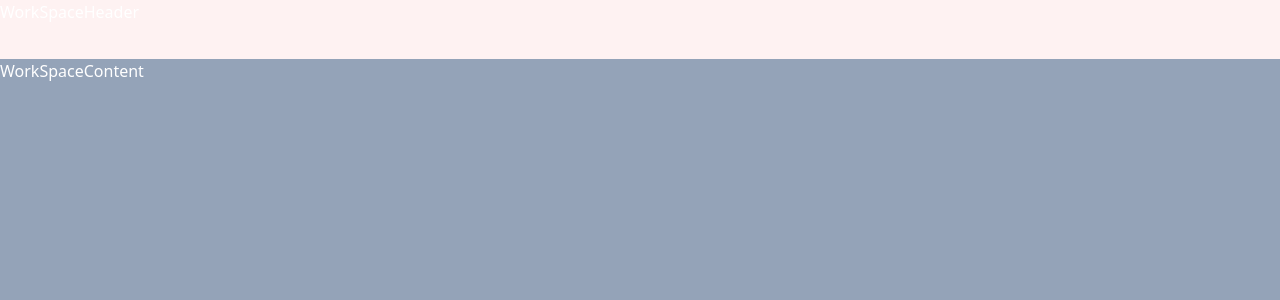
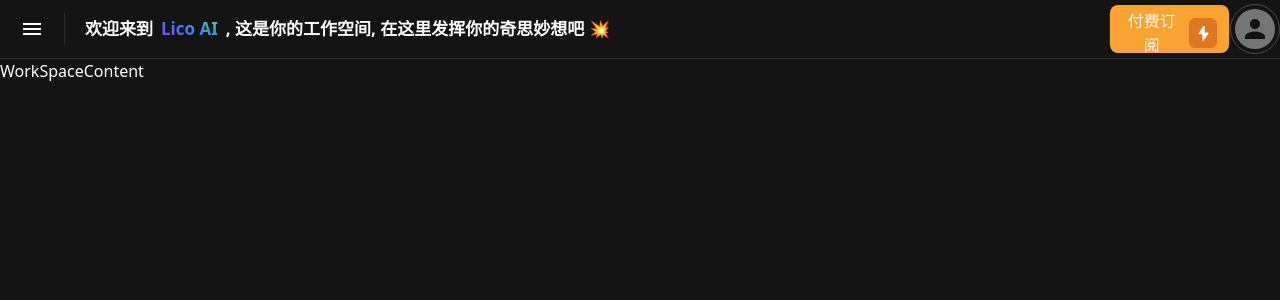
Before and after one commit to Licodeao/lico-ai, a React (Vite) app in the folder graduation-frontend/: page /workspace in a window 1280 px wide. Shown: the top 300 px of the page. Built offline with nearby package versions, Linux system fonts and the light colour scheme; no server answers.

Commit message:
feat(Workspace): WorkSpaceHeader finished

```diff
--- a/graduation-frontend/output.css
+++ b/graduation-frontend/output.css
@@ -586,9 +586,31 @@ video {
   bottom: 2rem;
 }
 
+.m-5 {
+  margin: 1.25rem;
+}
+
+.m-3 {
+  margin: 0.75rem;
+}
+
+.m-1 {
+  margin: 0.25rem;
+}
+
 .my-2 {
   margin-top: 0.5rem;
   margin-bottom: 0.5rem;
+}
+
+.mx-3 {
+  margin-left: 0.75rem;
+  margin-right: 0.75rem;
+}
+
+.my-1 {
+  margin-top: 0.25rem;
+  margin-bottom: 0.25rem;
 }
 
 .mt-12 {
@@ -601,6 +623,26 @@ video {
 
 .mt-5 {
   margin-top: 1.25rem;
+}
+
+.mr-4 {
+  margin-right: 1rem;
+}
+
+.ml-4 {
+  margin-left: 1rem;
+}
+
+.ml-2 {
+  margin-left: 0.5rem;
+}
+
+.ml-3 {
+  margin-left: 0.75rem;
+}
+
+.ml-5 {
+  margin-left: 1.25rem;
 }
 
 .flex {
@@ -635,6 +677,30 @@ video {
   height: 4rem;
 }
 
+.h-7 {
+  height: 1.75rem;
+}
+
+.h-6 {
+  height: 1.5rem;
+}
+
+.h-8 {
+  height: 2rem;
+}
+
+.h-5 {
+  height: 1.25rem;
+}
+
+.h-12 {
+  height: 3rem;
+}
+
+.h-\[30px\] {
+  height: 30px;
+}
+
 .w-3\/4 {
   width: 75%;
 }
@@ -659,6 +725,54 @@ video {
   width: 85%;
 }
 
+.w-6 {
+  width: 1.5rem;
+}
+
+.w-8 {
+  width: 2rem;
+}
+
+.w-1\/5 {
+  width: 20%;
+}
+
+.w-0 {
+  width: 0px;
+}
+
+.w-1 {
+  width: 0.25rem;
+}
+
+.w-\[1px\] {
+  width: 1px;
+}
+
+.w-1\/3 {
+  width: 33.333333%;
+}
+
+.w-1\/4 {
+  width: 25%;
+}
+
+.w-1\/6 {
+  width: 16.666667%;
+}
+
+.w-20 {
+  width: 5rem;
+}
+
+.w-24 {
+  width: 6rem;
+}
+
+.w-\[30px\] {
+  width: 30px;
+}
+
 .flex-1 {
   flex: 1 1 0%;
 }
@@ -671,6 +785,10 @@ video {
   cursor: pointer;
 }
 
+.flex-row {
+  flex-direction: row;
+}
+
 .flex-col {
   flex-direction: column;
 }
@@ -679,8 +797,16 @@ video {
   align-items: center;
 }
 
+.justify-start {
+  justify-content: flex-start;
+}
+
 .justify-center {
   justify-content: center;
+}
+
+.justify-between {
+  justify-content: space-between;
 }
 
 .justify-around {
@@ -707,12 +833,63 @@ video {
   gap: 1.25rem;
 }
 
+.gap-6 {
+  gap: 1.5rem;
+}
+
+.gap-2 {
+  gap: 0.5rem;
+}
+
 .rounded-\[80px\] {
   border-radius: 80px;
 }
 
 .rounded-md {
   border-radius: 0.375rem;
+}
+
+.rounded-lg {
+  border-radius: 0.5rem;
+}
+
+.rounded-sm {
+  border-radius: 0.125rem;
+}
+
+.rounded-full {
+  border-radius: 9999px;
+}
+
+.border {
+  border-width: 1px;
+}
+
+.border-b {
+  border-bottom-width: 1px;
+}
+
+.border-r {
+  border-right-width: 1px;
+}
+
+.border-solid {
+  border-style: solid;
+}
+
+.border-\[\#4B4B4C\] {
+  --tw-border-opacity: 1;
+  border-color: rgb(75 75 76 / var(--tw-border-opacity));
+}
+
+.border-b-\[\#2C2C2C\] {
+  --tw-border-opacity: 1;
+  border-bottom-color: rgb(44 44 44 / var(--tw-border-opacity));
+}
+
+.border-r-\[\#2C2C2C\] {
+  --tw-border-opacity: 1;
+  border-right-color: rgb(44 44 44 / var(--tw-border-opacity));
 }
 
 .bg-\[\#202020\] {
@@ -733,6 +910,41 @@ video {
 .bg-slate-400 {
   --tw-bg-opacity: 1;
   background-color: rgb(148 163 184 / var(--tw-bg-opacity));
+}
+
+.bg-\[\#141414\] {
+  --tw-bg-opacity: 1;
+  background-color: rgb(20 20 20 / var(--tw-bg-opacity));
+}
+
+.bg-\[\#fff\] {
+  --tw-bg-opacity: 1;
+  background-color: rgb(255 255 255 / var(--tw-bg-opacity));
+}
+
+.bg-\[\#eee\] {
+  --tw-bg-opacity: 1;
+  background-color: rgb(238 238 238 / var(--tw-bg-opacity));
+}
+
+.bg-\[\#2C2C2C\] {
+  --tw-bg-opacity: 1;
+  background-color: rgb(44 44 44 / var(--tw-bg-opacity));
+}
+
+.bg-\[\#F9A432\] {
+  --tw-bg-opacity: 1;
+  background-color: rgb(249 164 50 / var(--tw-bg-opacity));
+}
+
+.bg-\[\#EB8B2A\] {
+  --tw-bg-opacity: 1;
+  background-color: rgb(235 139 42 / var(--tw-bg-opacity));
+}
+
+.bg-\[\#DE7722\] {
+  --tw-bg-opacity: 1;
+  background-color: rgb(222 119 34 / var(--tw-bg-opacity));
 }
 
 .bg-gradient-to-tr {
@@ -776,6 +988,18 @@ video {
      object-fit: cover;
 }
 
+.p-5 {
+  padding: 1.25rem;
+}
+
+.p-2 {
+  padding: 0.5rem;
+}
+
+.p-3 {
+  padding: 0.75rem;
+}
+
 .px-8 {
   padding-left: 2rem;
   padding-right: 2rem;
@@ -784,6 +1008,31 @@ video {
 .py-2 {
   padding-top: 0.5rem;
   padding-bottom: 0.5rem;
+}
+
+.px-5 {
+  padding-left: 1.25rem;
+  padding-right: 1.25rem;
+}
+
+.py-4 {
+  padding-top: 1rem;
+  padding-bottom: 1rem;
+}
+
+.px-3 {
+  padding-left: 0.75rem;
+  padding-right: 0.75rem;
+}
+
+.py-1 {
+  padding-top: 0.25rem;
+  padding-bottom: 0.25rem;
+}
+
+.px-2 {
+  padding-left: 0.5rem;
+  padding-right: 0.5rem;
 }
 
 .text-center {
@@ -812,6 +1061,10 @@ video {
 .text-sm {
   font-size: 0.875rem;
   line-height: 1.25rem;
+}
+
+.text-\[17px\] {
+  font-size: 17px;
 }
 
 .font-black {
@@ -869,6 +1122,11 @@ video {
   color: rgb(255 255 255 / var(--tw-text-opacity));
 }
 
+.text-\[\#2C2C2C\] {
+  --tw-text-opacity: 1;
+  color: rgb(44 44 44 / var(--tw-text-opacity));
+}
+
 .no-underline {
   text-decoration-line: none;
 }
@@ -887,6 +1145,10 @@ body {
   display: none;
 }
 
+.hover\:rounded-lg:hover {
+  border-radius: 0.5rem;
+}
+
 .hover\:bg-\[\#161616\]:hover {
   --tw-bg-opacity: 1;
   background-color: rgb(22 22 22 / var(--tw-bg-opacity));
@@ -896,3 +1158,37 @@ body {
   --tw-bg-opacity: 1;
   background-color: rgb(52 84 181 / var(--tw-bg-opacity));
 }
+
+.hover\:bg-\[\#eee\]:hover {
+  --tw-bg-opacity: 1;
+  background-color: rgb(238 238 238 / var(--tw-bg-opacity));
+}
+
+.hover\:bg-\[\#000\]:hover {
+  --tw-bg-opacity: 1;
+  background-color: rgb(0 0 0 / var(--tw-bg-opacity));
+}
+
+.hover\:bg-\[\#2C2D2F\]:hover {
+  --tw-bg-opacity: 1;
+  background-color: rgb(44 45 47 / var(--tw-bg-opacity));
+}
+
+.hover\:bg-\[\#EB8A2A\]:hover {
+  --tw-bg-opacity: 1;
+  background-color: rgb(235 138 42 / var(--tw-bg-opacity));
+}
+
+.hover\:bg-\[\#DE7722\]:hover {
+  --tw-bg-opacity: 1;
+  background-color: rgb(222 119 34 / var(--tw-bg-opacity));
+}
+
+.hover\:bg-\[\#EB8B2A\]:hover {
+  --tw-bg-opacity: 1;
+  background-color: rgb(235 139 42 / var(--tw-bg-opacity));
+}
+
+.hover\:p-5:hover {
+  padding: 1.25rem;
+}
--- a/graduation-frontend/package.json
+++ b/graduation-frontend/package.json
@@ -14,6 +14,7 @@
     "@emotion/react": "^11.11.4",
     "@emotion/styled": "^11.11.0",
     "@fontsource/roboto": "^5.0.8",
+    "@mui/icons-material": "^5.15.14",
     "@mui/material": "^5.15.11",
     "@reduxjs/toolkit": "^2.2.1",
     "axios": "^1.6.7",
--- /dev/null
+++ b/graduation-frontend/src/components/upgrade.tsx
@@ -0,0 +1,36 @@
+const UpgradeLogo = () => {
+  return (
+    <svg
+      width="15"
+      height="15"
+      viewBox="0 0 8 12"
+      fill="none"
+      xmlns="http://www.w3.org/2000/svg"
+      className="sc-aXZVg dxEjLj sc-eyvILC fVzCQO "
+    >
+      <path
+        d="M4.94101 5.40007h2.58777c.36358 0 .58977.33558.40591.60221L3.9354 11.8016c-.24261.3518-.87641.2056-.87641-.2022V6.59993H.471217c-.363579 0-.589773-.33559-.4059043-.60221L4.0646.198373c.24261-.351804.87641-.20553566.87641.202259V5.40007Z"
+        fill="#fff"
+      ></path>
+      <path
+        d="M7.52878 5.40007H4.94101v1h2.58777c.04286 0 .08381.00466.1224.01332l.28351-.41111c.18386-.26663-.04233-.60221-.40591-.60221ZM.348819 6.58661 4.0646 1.19837c.24261-.351801.87641-.205532.87641.20226V.400632c0-.40779466-.6338-.554063-.87641-.202259L.0653127 5.99772c-.1621954.2352-.0053025.52405.2835063.58889Z"
+        fill="#fff"
+      ></path>
+      <defs>
+        <linearGradient
+          id="a"
+          x1="3.41645"
+          y1="10.9569"
+          x2="3.59467"
+          y2="0.532008"
+          gradientUnits="userSpaceOnUse"
+        >
+          <stop stopColor="#FFF6E9"></stop>
+          <stop offset="1" stopColor="#FFEDD3"></stop>
+        </linearGradient>
+      </defs>
+    </svg>
+  );
+};
+
+export default UpgradeLogo;
--- a/graduation-frontend/src/pages/workspace/components/content/index.tsx
+++ b/graduation-frontend/src/pages/workspace/components/content/index.tsx
@@ -5,9 +5,7 @@ interface IProps {
 }
 
 const WorkSpaceContent: FC<IProps> = () => {
-  return (
-    <div className="w-full h-screen flex-6 bg-slate-400">WorkSpaceContent</div>
-  );
+  return <div className="w-full h-screen flex-6">WorkSpaceContent</div>;
 };
 
 export default WorkSpaceContent;
--- a/graduation-frontend/src/pages/workspace/components/header/index.tsx
+++ b/graduation-frontend/src/pages/workspace/components/header/index.tsx
@@ -1,11 +1,67 @@
-import type { FC, ReactNode } from "react";
+import * as React from "react";
+import { useState, type FC, type ReactNode } from "react";
+import MenuIcon from "@mui/icons-material/Menu";
+import Menu from "@mui/material/Menu";
+import MenuItem from "@mui/material/MenuItem";
+import Avatar from "@mui/material/Avatar";
+import UpgradeLogo from "@/components/upgrade";
 
 interface IProps {
   children?: ReactNode;
 }
 
 const WorkSpaceHeader: FC<IProps> = () => {
-  return <div className="w-full h-16 bg-red-50 flex-4">WorkSpaceHeader</div>;
+  const [anchorEl, setAnchorEl] = useState<null | HTMLElement>(null);
+  const menuOpen = Boolean(anchorEl);
+  const handleClickProfile = (e: React.MouseEvent<HTMLDivElement>) => {
+    setAnchorEl(e.currentTarget);
+  };
+  const handleClose = () => {
+    setAnchorEl(null);
+  };
+
+  return (
+    <div className="w-full h-16 flex-4 border-b border-b-[#2C2C2C] flex justify-between items-center">
+      <div className="flex justify-center items-center">
+        <div className="w-1/8 h-full flex justify-center items-center px-5 py-4 cursor-pointer hover:bg-[#2C2D2F]">
+          <MenuIcon fontSize="medium" />
+        </div>
+        <div className="w-[1px] h-8 bg-[#2C2C2C]"></div>
+      </div>
+
+      <div className="w-full flex justify-start text-[17px] ml-5 font-bold gap-2">
+        欢迎来到{" "}
+        <span className="bg-gradient-to-tr from-purple-600 via-blue-500 to-green-400 bg-clip-text text-transparent">
+          Lico AI
+        </span>
+        , 这是你的工作空间, 在这里发挥你的奇思妙想吧 💥
+      </div>
+
+      <div className="w-1/6 h-full flex justify-around items-center">
+        <div className="w-[1px] h-8 bg-[#2C2C2C]"></div>
+        <button className="w-22 h-12 bg-[#F9A432] rounded-lg hover:bg-[#EB8A2A]">
+          <div className="flex flex-row mx-3 my-1 justify-around items-center">
+            <span>付费订阅</span>
+            <div className="flex justify-center items-center w-[30px] h-[30px] bg-[#DE7722] hover:bg-[#EB8B2A] rounded-md ml-2">
+              <UpgradeLogo />
+            </div>
+          </div>
+        </button>
+        <div className="w-[1px] h-8 bg-[#2C2C2C]"></div>
+        <div className="flex justify-around items-center gap-6">
+          <div
+            onClick={handleClickProfile}
+            className="border border-solid border-[#4B4B4C] rounded-full"
+          >
+            <Avatar className="m-1" />
+          </div>
+          <Menu open={menuOpen} anchorEl={anchorEl} onClose={handleClose}>
+            <MenuItem onClick={handleClose}>个人信息</MenuItem>
+          </Menu>
+        </div>
+      </div>
+    </div>
+  );
 };
 
 export default WorkSpaceHeader;
--- a/graduation-frontend/src/pages/workspace/index.tsx
+++ b/graduation-frontend/src/pages/workspace/index.tsx
@@ -8,7 +8,7 @@ interface IProps {
 
 const WorkSpace: FC<IProps> = () => {
   return (
-    <div className="w-screen h-screen text-white flex justify-center items-center flex-col">
+    <div className="w-screen h-screen text-white flex justify-center items-center flex-col bg-[#141414]">
       <WorkSpaceHeader />
       <WorkSpaceContent />
     </div>
```
Also changed, not shown: 1 other file (tests, documents, lock files or other folders).
